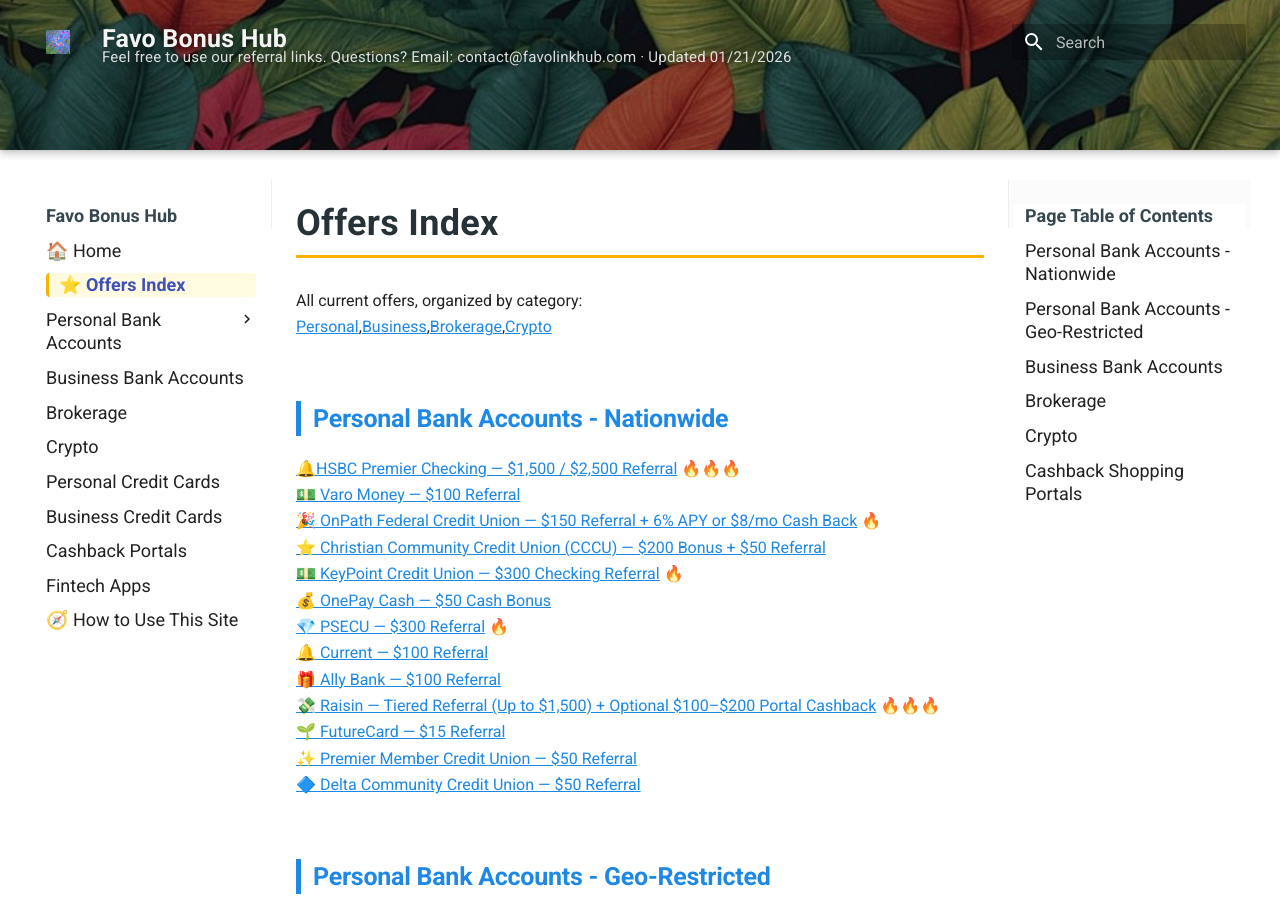
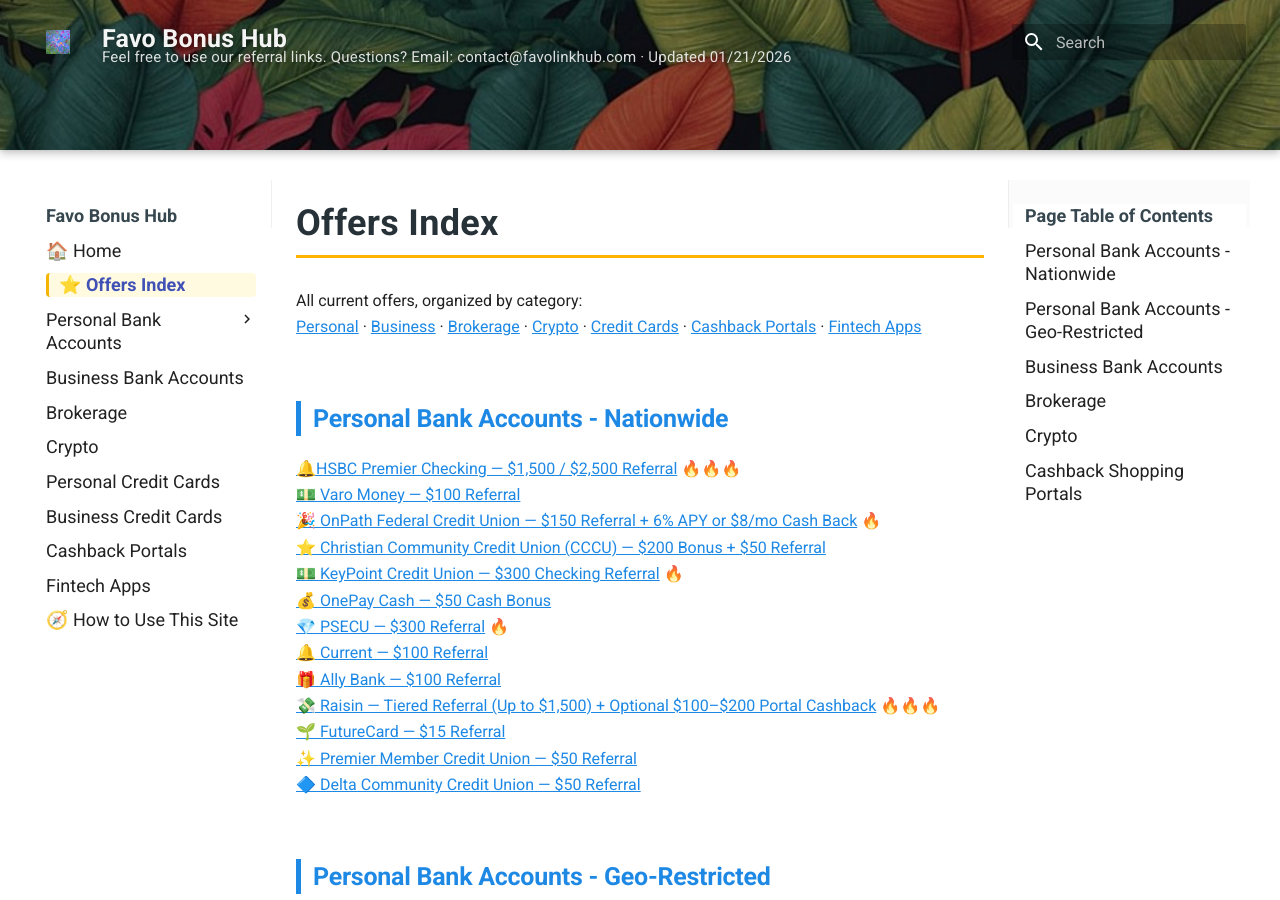
Before and after one commit to whispersofzephyr/favolinkhub-site, an MkDocs documentation site: the page built from docs/offers-index.md, in a window 1280 px wide and 900 px high. Built offline with MkDocs 1.6.1 and Material for MkDocs 9.7.7, drawn with Linux system fonts in a browser that asks for light colours.

Commit message:
Update offers-index.md

```diff
--- a/docs/offers-index.md
+++ b/docs/offers-index.md
@@ -5,7 +5,7 @@ title: Offers Index
 # Offers Index
 
 All current offers, organized by category:
-[Personal](#personal-bank-nationwide),[Business](#"business-bank),[Brokerage](#brokerage),[Crypto](#crypto)
+[Personal](#personal-bank-nationwide) · [Business](#"business-bank) · [Brokerage](#brokerage) · [Crypto](#crypto) · [Credit Cards](#) · [Cashback Portals](#cashback-portals) · [Fintech Apps](#)
 
 <a id="personal-bank-nationwide"></a>
 ## Personal Bank Accounts - Nationwide
@@ -54,6 +54,7 @@ All current offers, organized by category:
 [🎁 OKX - $200 Referral](crypto.md#cr-okx)
 [🟦 Gemini — $50 Referral](crypto.md#cr-gemini)
 
+<a id="cashback-portals"></a>
 ## Cashback Shopping Portals
 
 [💰 Capital One Shopping — $80 Bonus](shopping-portals.md#sp-capital-one-shopping) 🔥🔥🔥
```
